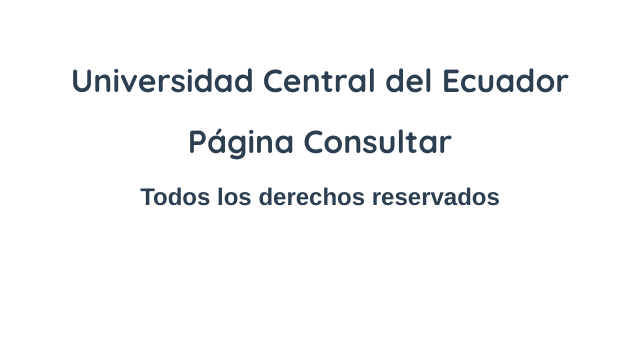
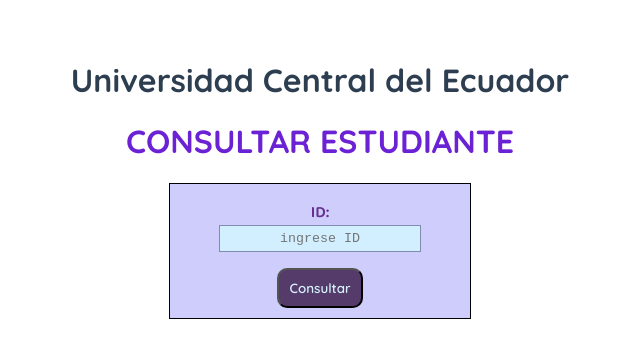
Before and after one commit to WendyJazmin/pw_vue_u3_p5_wc, a Vue app: page /#/consultar in a window 1280 px wide. Shown: the top 358 px of the page, without its empty margins (320-960 px from the left). Built offline with nearby package versions, Linux system fonts and the light colour scheme.

Commit message:
tarea 13 : incluir los elementos HTML necesarios a las páginas consultar, actualizar, guardar y eliminar

```diff
--- a/src/App.vue
+++ b/src/App.vue
@@ -2,7 +2,7 @@
   <!--<EstudiantePagina></EstudiantePagina>-->
   <h1>Universidad Central del Ecuador</h1>
   <router-view />
-  <h2>Todos los derechos reservados</h2>
+
 </template>
 
 <script>
@@ -25,4 +25,11 @@
   color: #2c3e50;
   margin-top: 60px;
 }
+
+h1{
+
+    font-family: "Quicksand", sans-serif;
+    font-weight: 750;/**grosor de la fuente */
+
+  }
 </style>
--- /dev/null
+++ b/src/components/ComponenteEliminar.vue
@@ -0,0 +1,57 @@
+<!--TAREA 13-->
+<template>
+   <h1>ELIMINAR ESTUDIANTE</h1>
+
+    <input  v-model="id" type="text" placeholder="ingrese ID">
+    <button @click="eliminar">Eliminar</button>
+
+</template>
+
+<script>
+    import {eliminarFachada} from "../helpers/clienteEstudiante.js"
+
+    export default {
+
+        data(){
+            return{
+            id:null
+            };
+         },
+
+    methods:{
+        async eliminar(){
+        await eliminarFachada(this.id);
+    }
+}
+
+}
+
+</script>
+
+<style scoped>
+
+h1{
+    font-family: "Quicksand", sans-serif;
+    font-weight: 750;/**grosor de la fuente */
+    color: rgb(134, 1, 1);
+}
+
+input {
+height: 25px;
+width: 200px; /* O un valor específico en px, como 300px */
+font-family: monospace;
+text-align: center;
+background: #d2efff;
+border: 1px solid rgba(41, 31, 90, 0.478);
+padding: 0; /* O ajusta según la necesidad */
+}
+
+button{
+font-family:"Quicksand", sans-serif;
+background-color: #543b69;
+color: #d7f2ff;
+padding: 10px;
+border-radius: 10px;
+font-weight: 600;/**grosor de la fuente */
+}
+</style>
--- a/src/components/Estudiante.vue
+++ b/src/components/Estudiante.vue
@@ -111,7 +111,7 @@
 };
 </script>
 
-<style scope>
+<style scoped>
 
 h1{
     font-family: "Quicksand", sans-serif;
--- /dev/null
+++ b/src/components/EstudianteReutilizable.vue
@@ -0,0 +1,200 @@
+<!--TAREA 13-->
+<template>
+
+    <!--BUSCAR POR ID-->
+    <div v-if="boton !== 'Insertar'" class="container1">
+        <p type = "ID:"><input  v-model="id" type="text" placeholder="ingrese ID"></p>
+        <button @click="consultarPorId">Consultar</button>
+    </div>
+
+    <!--MOSTRAR DATOS DEL ESTUDIANTE-->
+    <div v-if="boton === 'Consultar' && boleano===true" class="container2">
+        <p type="Nombre: "><label for="">{{nombre}}</label></p>
+        <p type ="Apellido:"><label for="">{{ apellido }}</label></p>
+        <p type = "Género:"><label for="">{{ genero }}</label></p>
+        <p type = "Fecha de Nacimiento:"><label for="">{{fechaNacimiento}}</label></p>
+        <p type = "Correo Electrónico:"><label for="">{{ correoElectronico }}</label></p>
+        <p type = "Número de Teléfono:"><label for="">{{ numeroTelefono }}</label></p>
+        <p type = "Dirección:"><label for="">{{direccion}}</label></p>
+        <p type = "Año de Ingreso:"><label for="">{{anioIngreso}}</label></p>
+        <p type = "Carrera:"><label for="">{{carrera}}</label></p>
+    </div>
+
+    <!--ACTUALIZAR O INSERTAR DATOS DEL ESTUDIANTE-->
+    <div v-if="(boleano===true && boton === 'Actualizar') || boton === 'Insertar'" class="container2">
+        <p type="Nombre: "><input v-model="nombre" type="text" placeholder="Nombre"></p>
+        <p type ="Apellido:"><input v-model="apellido" type="text" placeholder="Apellido"/></p>
+        <p type = "Género:"><input v-model="genero" type="text" placeholder="Género"/></p>
+        <p type = "Fecha de Nacimiento:"><input v-model="fechaNacimiento" type="date" placeholder="Fecha de Nacimiento"/></p>
+        <p type = "Correo Electrónico:"> <input v-model="correoElectronico" type="text" placeholder="Correo Electrónico"/></p>
+        <p type = "Número de Teléfono:"> <input v-model="numeroTelefono" type="text" placeholder="Número de Teléfono"/></p>
+        <p type = "Dirección:"><input v-model="direccion" type="text" placeholder="Dirección"/></p>
+        <p type = "Año de Ingreso:"><input v-model="anioIngreso" type="text" placeholder="Año de Ingreso"/></p>
+        <p type = "Carrera:"><input v-model="carrera" type="text" placeholder="Carrera"/></p>
+
+        <div v-if="boton === 'Actualizar'">
+            <button @click="actualizar">{{boton}}</button>
+        </div>
+
+        <div v-if="boton === 'Insertar'">
+            <button @click="insertar">{{boton}}</button>
+        </div>
+    </div>
+
+</template>
+
+<script>
+
+    import {consultarEstudianteFachada,
+            insertarFachada,
+            actualizarFachada,
+            } from "../helpers/clienteEstudiante.js"
+
+    export default {
+        props:{
+            boton: String
+        },
+
+        data(){
+            return{
+                id:null,
+                nombre: null,
+                apellido: null,
+                genero: null,
+                fechaNacimiento: null,
+                correoElectronico: null,
+                numeroTelefono: null,
+                direccion: null,
+                anioIngreso: null,
+                carrera: null,
+                boleano: false,
+            };
+        },
+
+        methods:{
+            async consultarPorId(){
+                const data = await consultarEstudianteFachada(this.id);
+                console.log('Desde componente');
+                console.log(data);
+
+                this.nombre = data.nombre;
+                this.apellido = data.apellido;
+                this.genero = data.genero,
+                this.fechaNacimiento = data.fechaNacimiento,
+                this.correoElectronico = data.correoElectronico,
+                this.numeroTelefono = data.numeroTelefono,
+                this.direccion = data.direccion,
+                this.anioIngreso = data.anioIngreso,
+                this.carrera = data.carrera,
+                this.boleano = true
+
+                //console.log(this.boleano)
+            },
+
+            async insertar(){
+
+                const estuBody = {
+
+                    nombre: this.nombre,
+                    apellido: this.apellido,
+                    genero: this.genero,
+                    fechaNacimiento: this.fechaNacimiento,
+                    correoElectronico: this.correoElectronico,
+                    numeroTelefono: this.numeroTelefono,
+                    direccion: this.direccion,
+                    anioIngreso: this.anioIngreso,
+                    carrera: this.carrera
+                };
+
+                await insertarFachada(estuBody);
+            },
+
+            async actualizar(){
+
+            const body =   {
+
+                nombre: this.nombre,
+                apellido: this.apellido,
+                genero: this.genero,
+                fechaNacimiento: this.fechaNacimiento,
+                correoElectronico: this.correoElectronico,
+                numeroTelefono: this.numeroTelefono,
+                direccion: this.direccion,
+                anioIngreso: this.anioIngreso,
+                carrera: this.carrera
+
+            }
+                await actualizarFachada (this.id, body);
+            },
+        },
+    };
+
+</script>
+
+<style scoped>
+p{
+    font-family: "Baloo 2", sans-serif;
+    font-style: normal;
+}
+.container1{
+  display: flex;
+  justify-content: center;
+  align-items: center;
+  flex-direction: column;
+  width: 300px;
+  margin: auto;
+  background-color: rgb(207, 205, 251);
+  border: solid 1px black;
+  padding-bottom: 10px;
+}
+
+.container2{
+    /*display: flex;*/
+  justify-content: center;
+  align-items: center;
+  flex-direction: column;
+  width: 300px;
+  background: #dee8ed;
+  margin: auto;
+  border: solid 1px black;
+  padding-bottom: 10px;
+}
+
+label {
+      border: 1px solid rgba(41, 31, 90, 0.478); /* Establece un borde sólido de 1px de ancho de color negro */
+      padding: 4px; /* Agrega algo de espacio interior para que el borde no esté justo pegado al texto */
+      display: inline-block; /* Hace que el label se comporte como un bloque, permitiendo aplicar padding y bordes */
+      width: 200px;/*Grosor de la etiqueta */
+      background: #cbe7ff;
+  }
+
+/*para visualizar las etiquetas*/
+p:before{
+
+font-family:"Baloo 2", sans-serif;
+content: attr(type);
+display: block;/*se muestre el bloque completo*/
+font-size: 16px;
+color: #653090;
+font-weight: 600;
+}
+
+input {
+height: 25px;
+width: 200px; /* O un valor específico en px, como 300px */
+font-family: monospace;
+text-align: center;
+background: #d2efff;
+border: 1px solid rgba(41, 31, 90, 0.478);
+padding: 0; /* O ajusta según la necesidad */
+}
+
+button{
+font-family:"Quicksand", sans-serif;
+background-color: #543b69;
+color: #d7f2ff;
+padding: 10px;
+border-radius: 10px;
+font-weight: 600;/**grosor de la fuente */
+}
+</style>
--- a/src/pages/EstudianteActualizar.vue
+++ b/src/pages/EstudianteActualizar.vue
@@ -1,12 +1,25 @@
 <template>
-  <h1>Pagina Actualizar</h1>
-
+  <h1>ACTUALIZAR ESTUDIANTE</h1>
+  <EstudianteReutilizable boton="Actualizar"/>
 </template>
 
 <script>
+
+import EstudianteReutilizable from "../components/EstudianteReutilizable.vue"
+
 export default {
-}
+    components: {
+      EstudianteReutilizable
+  },
+};
 </script>
 
-<style>
+<style scoped>
+
+  h1{
+
+    font-family: "Quicksand", sans-serif;
+    font-weight: 750;/**grosor de la fuente */
+    color: rgb(157, 5, 168);
+  }
 </style>
--- a/src/pages/EstudianteConsultar.vue
+++ b/src/pages/EstudianteConsultar.vue
@@ -1,13 +1,30 @@
 <template>
-  <h1>Página Consultar</h1>
+
+  <h1>CONSULTAR ESTUDIANTE</h1>
+
+  <EstudianteReutilizable boton="Consultar"/>
+
 </template>
 
 <script>
+
+import EstudianteReutilizable from "../components/EstudianteReutilizable.vue"
+
 export default {
+    components: {
+      EstudianteReutilizable
+  },
+};
 
-}
 </script>
 
-<style>
+<style scoped>
+
+
+  h1{
+    font-family: "Quicksand", sans-serif;
+    font-weight: 750;/**grosor de la fuente */
+    color: rgb(107, 33, 212);
+  }
 
 </style>
--- a/src/pages/EstudianteEliminar.vue
+++ b/src/pages/EstudianteEliminar.vue
@@ -1,31 +1,17 @@
 <template>
-  <h1>Página Eliminar</h1>
 
-  <input  v-model="id" type="text" placeholder="ingrese ID">
-  <button @click="eliminar">Eliminar</button>
-
+  <ComponenteEliminar/>
 </template>
 
 <script>
 
-import {eliminarFachada} from "../helpers/clienteEstudiante.js"
+  import ComponenteEliminar from "../components/ComponenteEliminar.vue"
 
-export default {
-
-  data(){
-        return{
-            id:null
-
-        };
+  export default {
+      components: {
+      ComponenteEliminar
     },
-
-  methods:{
-    async eliminar(){
-      await eliminarFachada(this.id);
-    }
-  }
-
-}
+  };
 </script>
 
 <style>
--- a/src/pages/EstudianteGuardar.vue
+++ b/src/pages/EstudianteGuardar.vue
@@ -1,13 +1,26 @@
 <template>
-  <h1>Página Guardar</h1>
+  <h1>GUARDAR ESTUDIANTE</h1>
+  <EstudianteReutilizable boton="Insertar"/>
 </template>
 
 <script>
+
+import EstudianteReutilizable from "../components/EstudianteReutilizable.vue"
+
 export default {
+    components: {
+      EstudianteReutilizable
+  },
+};
 
-}
+
 </script>
 
-<style>
+<style scoped>
 
+h1{
+  font-family: "Quicksand", sans-serif;
+  font-weight: 750;/**grosor de la fuente */
+  color: rgb(66, 71, 157);
+}
 </style>
--- a/src/router/router.js
+++ b/src/router/router.js
@@ -1,3 +1,5 @@
+/**En el router es donde se van a configurar todas las rutas de la página web */
+
 import { createRouter, createWebHashHistory } from 'vue-router'
 
 import EstudianteActualizar from '../pages/EstudianteActualizar.vue'
```
Also changed, not shown: src/helpers/clienteEstudiante.js (+4 -4 lines).
